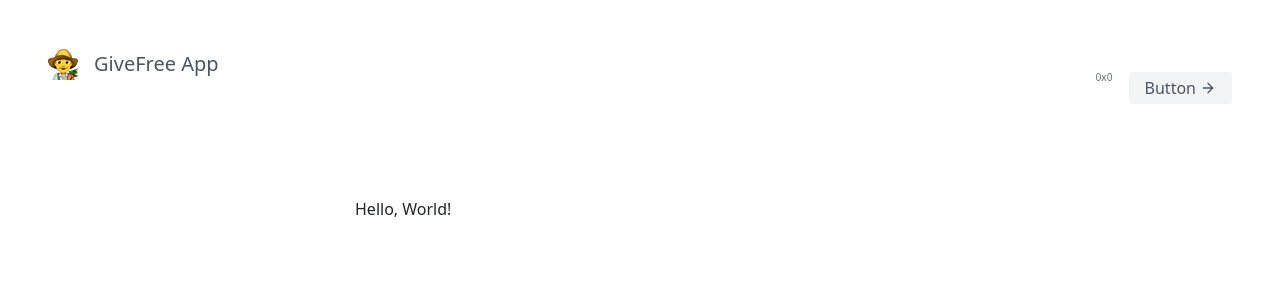
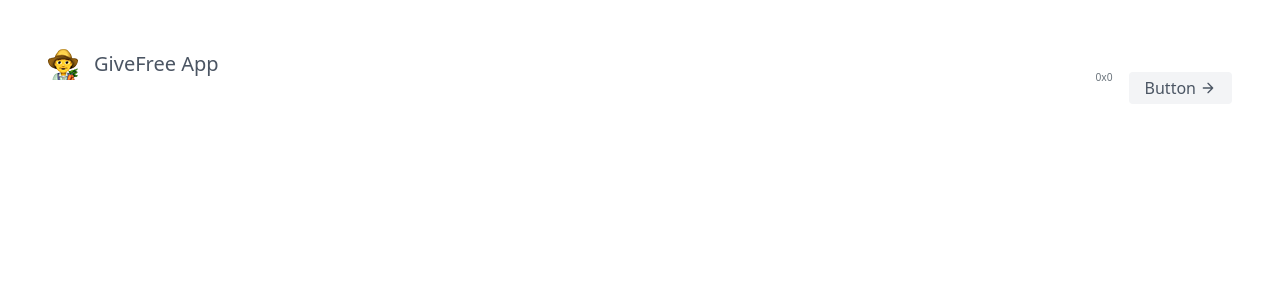
Before and after one commit to RahatSaqib/GiveFree-App-using-deFi, a React (Create React App) app: page / in a window 1280 px wide. Shown: the top 300 px of the page. Built offline with nearby package versions, Linux system fonts and the light colour scheme.

Commit message:
added daitOKEN

```diff
--- a/src/components/App.js
+++ b/src/components/App.js
@@ -2,6 +2,7 @@ import React, { Component } from 'react'
 import Navbar from './Navbar'
 import './App.css'
 import Web3 from 'web3'
+import DaiToken from '../abis/DaiToken.json'
 
 class App extends Component {
 
@@ -13,6 +14,19 @@ class App extends Component {
     const web3 = window.web3
     const account = await web3.eth.getAccounts()
     this.setState({account: account[0]});
+    const networkId = await web3.eth.net.getId();
+    //load daiTOken
+    const daiTokenData = DaiToken.networks[networkId]
+    if(daiTokenData){
+      const daiToken =  new web3.eth.Contract(DaiToken.abi, daiTokenData.address)
+      this.setState({daiToken});
+      let daiTokenBalance =  await daiToken.methods.balanceOf(this.state.account).call()
+      this.setState({daiTokenBalance : daiTokenBalance.toString()})
+    }
+    else{
+      window.alert('DaiTOken contract not deployed')
+    }
+
   }
   async loadWeb3(){
     if(window.ethereum){
@@ -45,23 +59,6 @@ class App extends Component {
     return (
       <div>
         <Navbar account={this.state.account} />
-        <div className="container-fluid mt-5">
-          <div className="row">
-            <main role="main" className="col-lg-12 ml-auto mr-auto" style={{ maxWidth: '600px' }}>
-              <div className="content mr-auto ml-auto">
-                <a
-                  href="http://www.dappuniversity.com/bootcamp"
-                  target="_blank"
-                  rel="noopener noreferrer"
-                >
-                </a>
-
-                <h1>Hello, World!</h1>
-
-              </div>
-            </main>
-          </div>
-        </div>
       </div>
     );
   }
```
